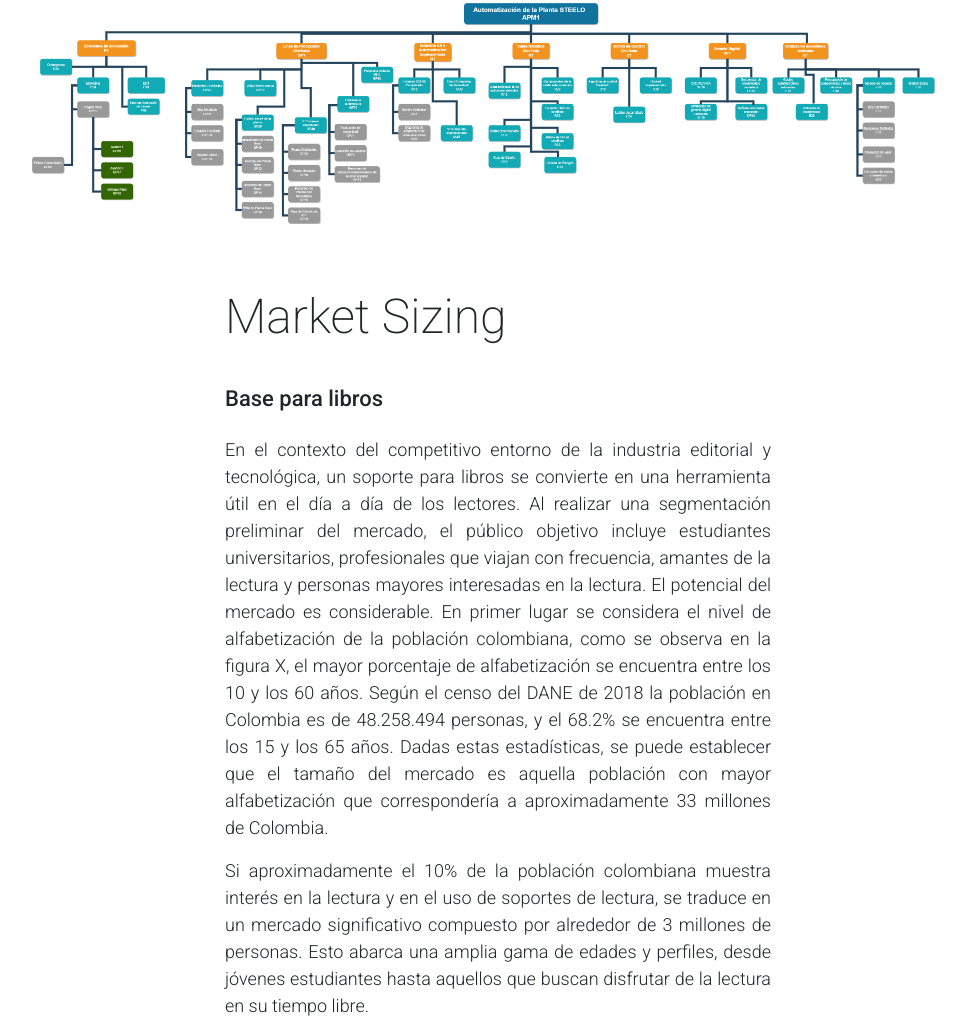
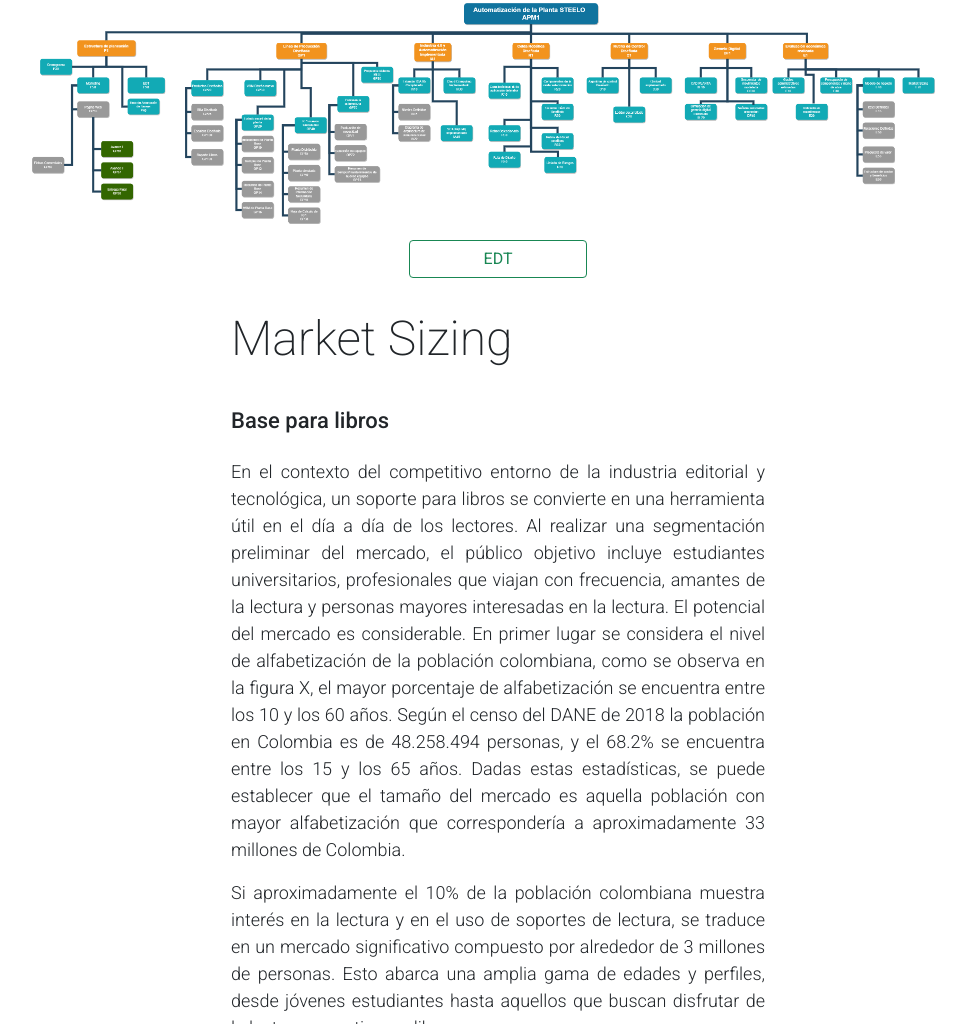
Before and after one commit to shcampinof/STEELO, a plain HTML site: page gestionproyecto.html in a window 1280 px wide. Shown: the part 1771-2795 px from the top of the page, without its empty margins (142-1108 px from the left). Drawn offline with Linux system fonts and the light colour scheme.

Commit message:
Gestion del proyecto actualizada

```diff
--- a/gestionproyecto.html
+++ b/gestionproyecto.html
@@ -99,7 +99,9 @@
             <h1 class="h1">EDT</h1>
             <div class="container-fluid py-5" >
                 <img class="gestionproyecto" src="assets/img/70EDT.png" alt="EDT">
-            </div>
+                <div class="container-fluid py-3 text-center">
+                    <button class="btn btn-outline-success col-2" onclick="window.open('https://raw.githubusercontent.com/shcampinof/STEELO/main/assets/img/70EDT.png', '_blank')">EDT</button>
+                </div>
             <div class="row">
                 <div class="col-lg-6 m-auto">
                     <h1 class="h1 py-3">Market Sizing</h1>
```
